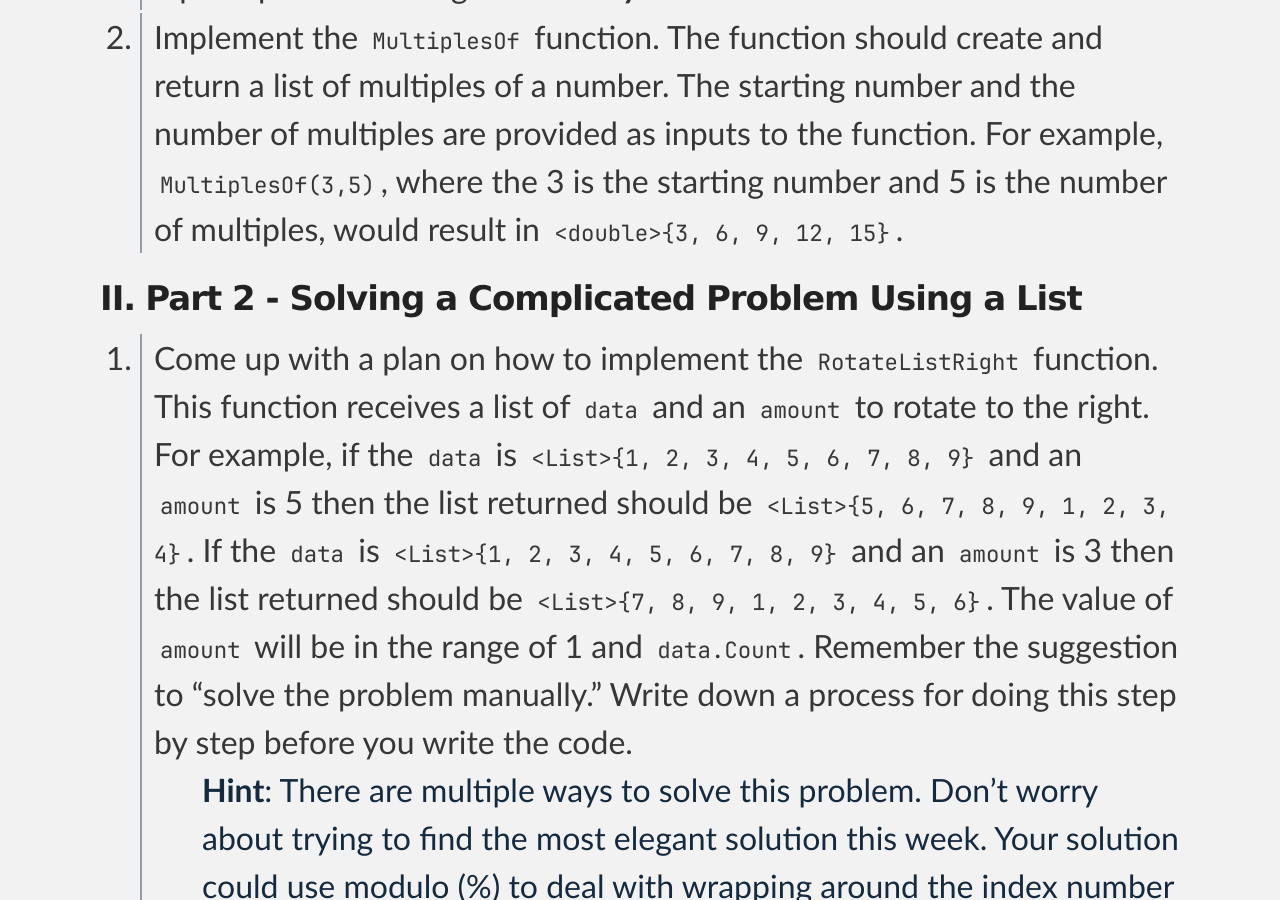
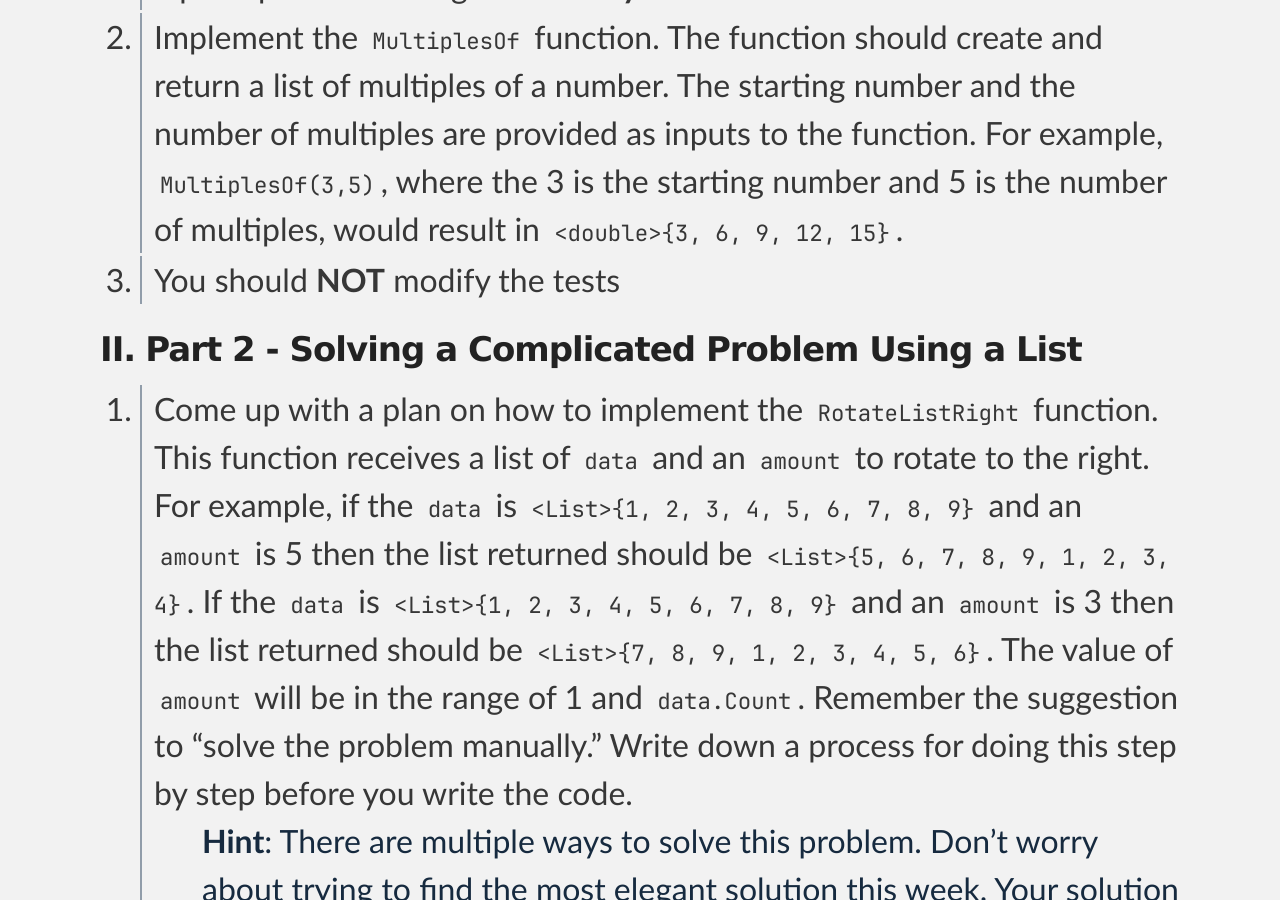
Before and after one commit to byui-cse/cse212-csharp, a Jekyll site: the page built from docs/lesson01/prove.md, in a window 1280 px wide and 900 px high, scrolled down 1075 px. Built offline with Jekyll 4.4.1, drawn with Linux system fonts in a browser that asks for light colours; some web fonts are replaced; some of the changed text lies outside the part shown.

Commit message:
Update prove.md

```diff
--- a/docs/lesson01/prove.md
+++ b/docs/lesson01/prove.md
@@ -17,6 +17,7 @@
 ### Part 1 - Arrays
 1. Open up the following code: **ArraysTester**
 2. Implement the `MultiplesOf` function. The function should create and return a list of multiples of a number. The starting number and the number of multiples are provided as inputs to the function. For example, `MultiplesOf(3,5)`, where the 3 is the starting number and 5 is the number of multiples, would result in `<double>{3, 6, 9, 12, 15}`.
+3. You should **NOT** modify the tests
 
 ### Part 2 - Solving a Complicated Problem Using a List
 1. Come up with a plan on how to implement the `RotateListRight` function. This function receives a list of `data` and an `amount` to rotate to the right. For example, if the `data` is `<List>{1, 2, 3, 4, 5, 6, 7, 8, 9}` and an `amount` is 5 then the list returned should be `<List>{5, 6, 7, 8, 9, 1, 2, 3, 4}`. If the `data` is `<List>{1, 2, 3, 4, 5, 6, 7, 8, 9}` and an `amount` is 3 then the list returned should be `<List>{7, 8, 9, 1, 2, 3, 4, 5, 6}`. The value of `amount` will be in the range of 1 and `data.Count`. Remember the suggestion to "solve the problem manually." Write down a process for doing this step by step before you write the code.
@@ -30,7 +31,8 @@
         * `RemoveAt(index)`
     * See the [documentation for a C# List](https://learn.microsoft.com/en-us/dotnet/api/system.collections.generic.list-1?view=net-6.0#methods){:target="_blank"} to see all the methods available.
 2. Implement the `RotateListRight` function. Remember to add useful comments to your code.
-3. In your response document, give a description (including a picture) of how the code is solving the problem. For the picture, you may use the computer or a white board and just snap a picture with your phone.
+3. You should **NOT** modify the tests
+4. In your response document, give a description (including a picture) of how the code is solving the problem. For the picture, you may use the computer or a white board and just snap a picture with your phone.
 
 ## Submission
 You need to submit the following for this assignment:
```
